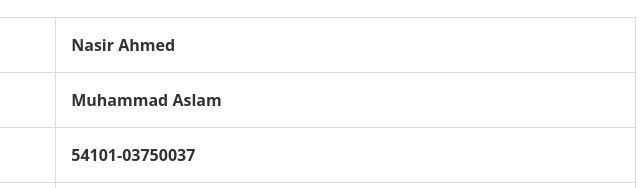
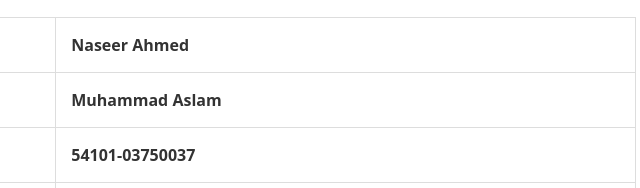
Before and after one commit to publicservicepk/publicservicemu, a plain HTML site: page index.html in a window 1280 px wide. Shown: the part 211-399 px from the top of the page, 562-1202 px from the left. Drawn offline with nearby package versions, Linux system fonts and the light colour scheme.

Commit message:
Update index.html

```diff
--- a/index.html
+++ b/index.html
@@ -118,7 +118,7 @@
             <thead>
                 <tr>
                     <th>Name</th>
-                    <th>Nasir Ahmed</th>
+                    <th>Naseer Ahmed</th>
 
 
                 </tr>
```
